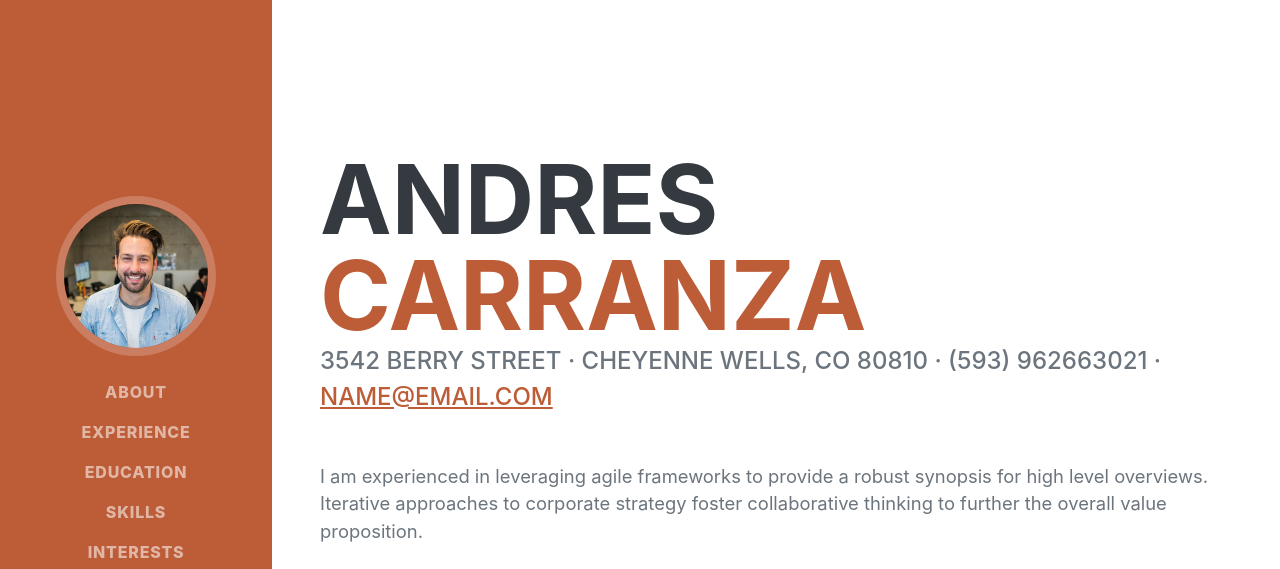
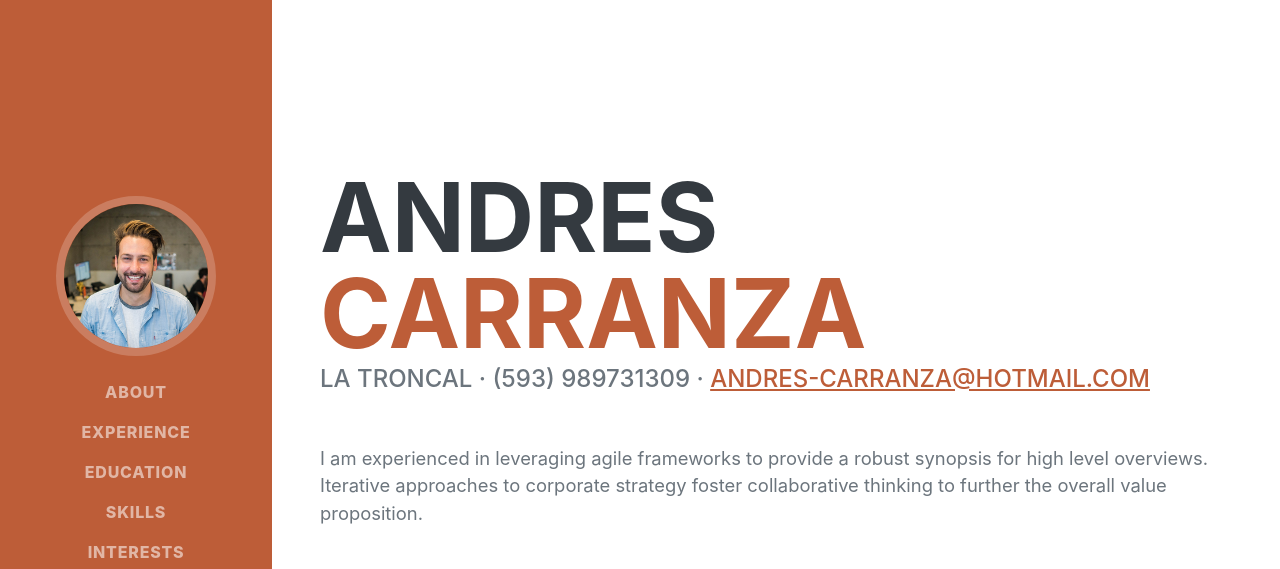
Before and after one commit to andres-1993/-myweb.github.io, a plain HTML site: page index.html in a window 1280 px wide. Shown: the top 569 px of the page. Drawn offline with nearby package versions, Linux system fonts and the light colour scheme; a web font is replaced by a local one.

Commit message:
actualice correo

```diff
--- a/index.html
+++ b/index.html
@@ -94,8 +94,8 @@
             <span class="text-primary">Carranza</span>
           </h1>
           <div class="subheading mb-5">
-            3542 Berry Street · Cheyenne Wells, CO 80810 · (593) 962663021 ·
-            <a href="mailto:name@email.com">name@email.com</a>
+            La Troncal · (593) 989731309 ·
+            <a href="mailto:name@email.com">andres-carranza@hotmail.com</a>
           </div>
           <p class="lead mb-5">
             I am experienced in leveraging agile frameworks to provide a robust
```
